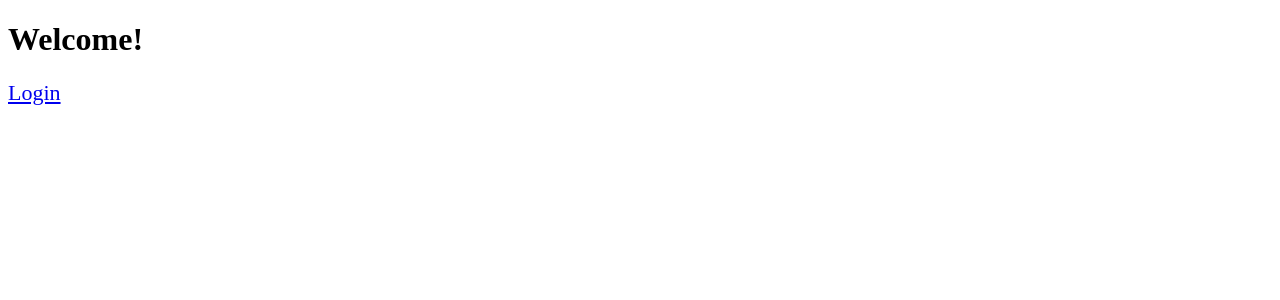
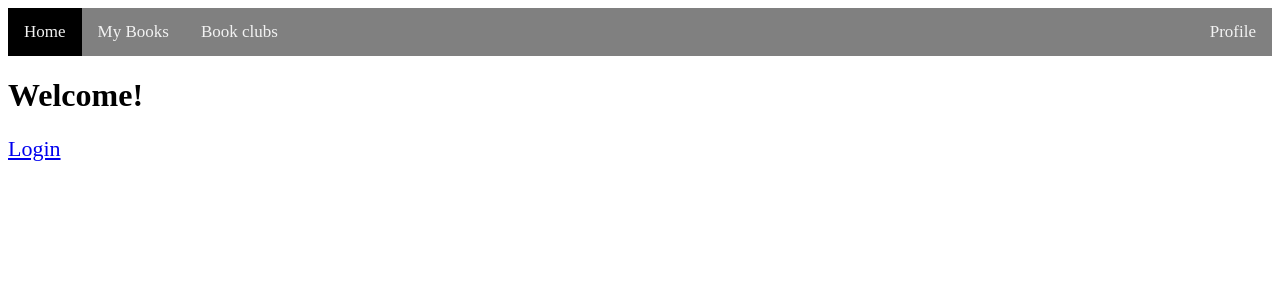
Before and after one commit to mhartle02/Scriptoria, a Flask app: page / in a window 1280 px wide. Shown: the top 300 px of the page. Run offline with Flask 3, Linux system fonts and the light colour scheme.

Commit message:
added nav bar and stylesheet

```diff
--- /dev/null
+++ b/static/style.css
@@ -0,0 +1,28 @@
+.topnav {
+    background-color: grey;
+    overflow: hidden;
+}
+
+.topnav a {
+    float: left;
+    display: block;
+    color: #f2f2f2;
+    text-align: center;
+    padding: 14px 16px;
+    text-decoration: none;
+    font-size: 17px;
+}
+
+.profile {
+    float: right;
+}
+
+.topnav a:hover {
+    background-color: #3a506b;
+    color: black;
+}
+
+.active {
+    background-color: black;
+    color: white;
+}
--- a/templates/home.html
+++ b/templates/home.html
@@ -3,8 +3,21 @@
 <head>
     <meta charset="UTF-8">
     <title>Scriptoria Home</title>
+    <link href="../static/style.css" type="text/css" rel="stylesheet" />
 </head>
 <body>
+    <div class = "topnav">
+        <a class = "active" href = "#home">Home</a>
+        <a href = "profile">My Books</a>
+        <a href = "bookclub">Book clubs</a>
+
+        <!--IF LOGGED IN -->
+        <div class = profile><a href = "profile">Profile</a></div>
+        <!-- #IF NOT ::
+            #sign up/login buttons -->
+
+    </div>
+
     <h1>Welcome!</h1>
     <p style="font-size: 22px;">
         <a href="/login">Login</a><br>
```
